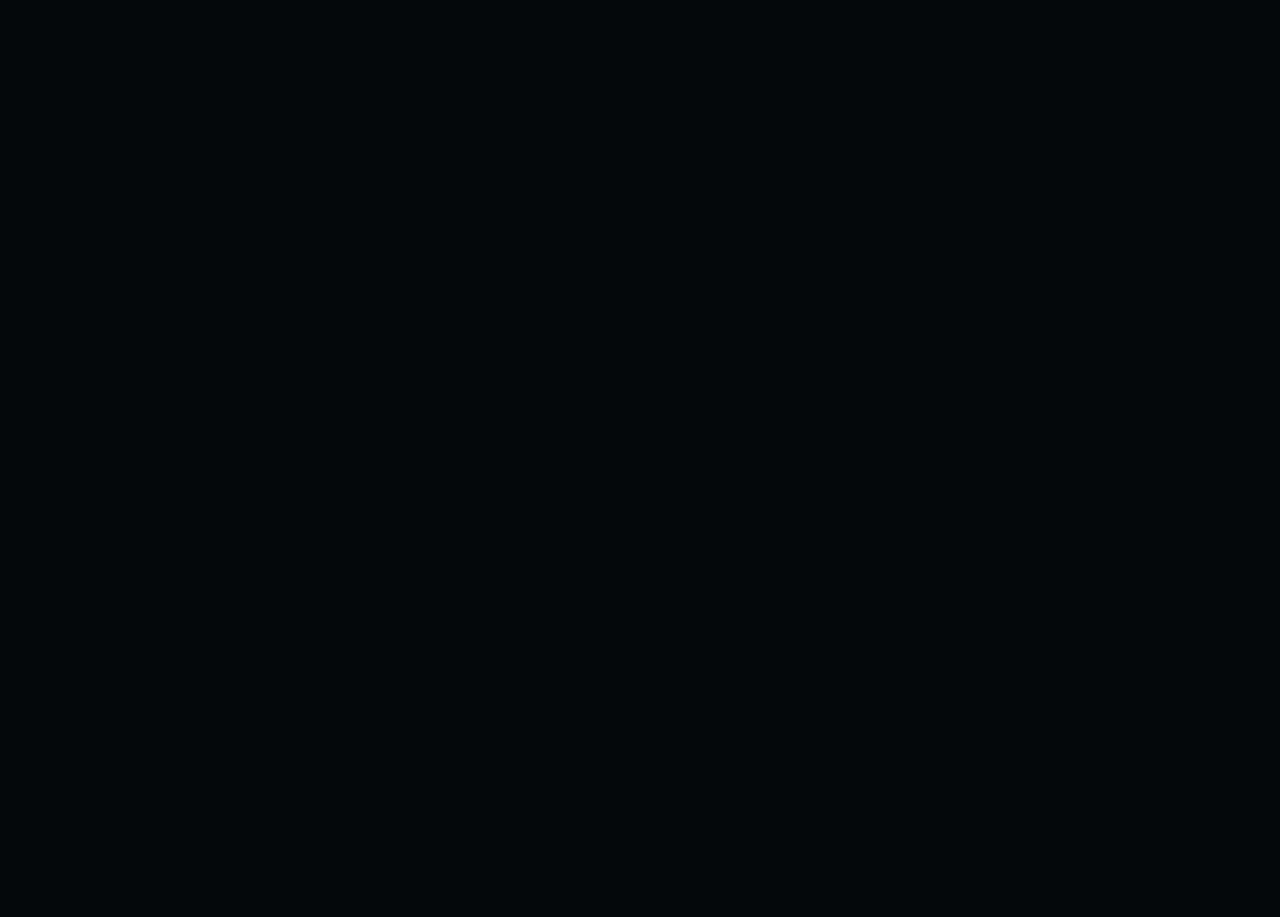
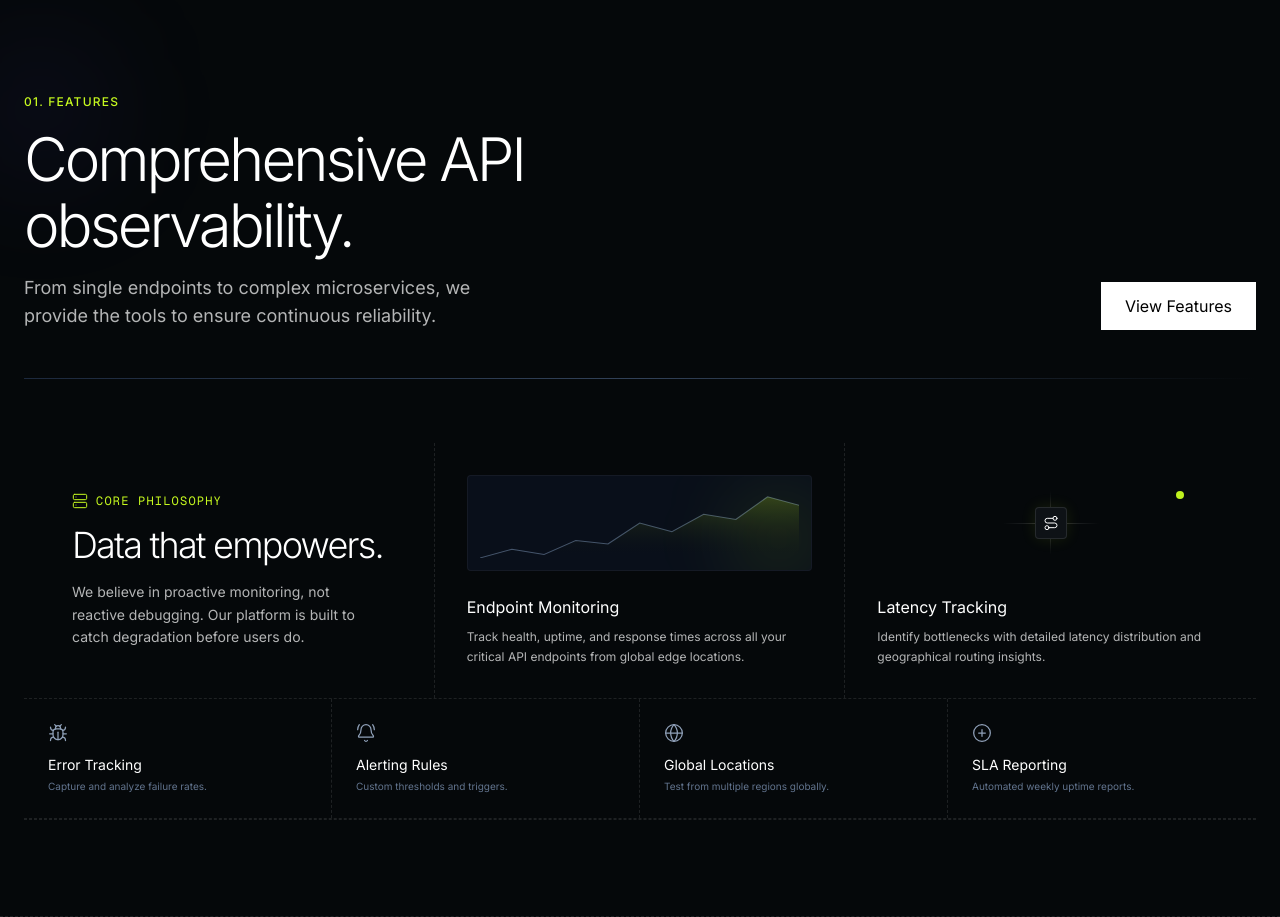
Before and after one commit to aakash-gupta02/Spectrix, a Next.js app in the folder frontend/: page / in a window 1280 px wide. Shown: the part 1028-1945 px from the top of the page. Before the commit the page ends 1026 px from the top, so only its background shows below. Built offline with nearby package versions, Linux system fonts and the light colour scheme.

Commit message:
add Features component and integrate into main page

```diff
--- a/frontend/src/app/page.js
+++ b/frontend/src/app/page.js
@@ -2,6 +2,7 @@ import React from "react";
 import Navbar from "@/components/landingPage/Navbar";
 import Hero from "@/components/landingPage/Hero";
 import Marquee from "@/components/landingPage/Marquee";
+import Features from "@/components/landingPage/Features";
 
 const page = () => {
   return (
@@ -9,6 +10,7 @@ const page = () => {
       <Navbar />
       <Hero />
       <Marquee />
+      <Features />
     </main>
   );
 };
--- /dev/null
+++ b/frontend/src/components/landingPage/Features.jsx
@@ -0,0 +1,155 @@
+import React from "react";
+import {
+  BellRing,
+  Bug,
+  CirclePlus,
+  Globe,
+  Route,
+  Server,
+} from "lucide-react";
+
+export default function Features() {
+  return (
+    <section className="border-b border-dashed border-white/10 bg-page py-24">
+      <div className="mx-auto max-w-7xl px-6">
+        <div className="relative mb-16">
+          <div className="absolute -left-12 -top-12 h-32 w-32 rounded-full bg-indigo-500/10 blur-3xl" />
+
+          <div className="relative z-10 flex flex-col gap-8 md:flex-row md:items-end md:justify-between">
+            <div className="max-w-2xl">
+              <div className="mb-4 flex items-center gap-3">
+                <span className="text-xs font-medium uppercase tracking-widest text-primary">
+                  01. Features
+                </span>
+              </div>
+
+              <h2 className="mb-4 text-4xl leading-[1.1] font-light tracking-tighter text-white md:text-5xl lg:text-6xl">
+                Comprehensive
+                <span> API observability.</span>
+              </h2>
+
+              <p className="max-w-md text-lg text-white/70">
+                From single endpoints to complex microservices, we provide the tools to ensure
+                continuous reliability.
+              </p>
+            </div>
+
+            <div className="flex flex-col items-center gap-4 sm:flex-row">
+              <button className="w-full bg-white px-6 py-3 text-center font-normal text-black transition-colors hover:bg-slate-200 sm:w-auto">
+                View Features
+              </button>
+            </div>
+          </div>
+
+          <div className="mt-12 h-px w-full bg-linear-to-r from-slate-800 via-slate-700 to-transparent" />
+        </div>
+
+        <section className="relative z-10 border-b border-dashed border-white/10 bg-page">
+          <div className="grid grid-cols-1 border-b border-dashed border-white/10 md:grid-cols-12">
+            <div className="col-span-12 flex flex-col justify-center border-b border-dashed border-white/10 p-8 md:col-span-4 md:border-b-0 md:border-r md:p-12">
+              <div className="mb-4 flex items-center gap-2">
+                <Server size={16} className="text-primary" strokeWidth={1.5} />
+                <span className="font-mono text-xs uppercase tracking-widest text-primary">
+                  Core Philosophy
+                </span>
+              </div>
+              <h3 className="mb-4 text-3xl font-light tracking-tighter text-white md:text-4xl">
+                Data that empowers.
+              </h3>
+              <p className="text-sm leading-relaxed text-white/70">
+                We believe in proactive monitoring, not reactive debugging. Our platform is built
+                to catch degradation before users do.
+              </p>
+            </div>
+
+            <div className="col-span-12 grid grid-cols-1 divide-y divide-dashed divide-white/10 sm:grid-cols-2 sm:divide-x sm:divide-y-0 md:col-span-8">
+              <div className="group relative overflow-hidden p-8 transition-colors hover:bg-white/2">
+                <div className="relative mb-6 flex h-24 w-full flex-col overflow-hidden rounded border border-white/5 bg-slate-900/50 p-3">
+                  <svg className="h-full w-full text-slate-600" viewBox="0 0 100 40" preserveAspectRatio="none">
+                    <path
+                      d="M0 40 L10 35 L20 38 L30 30 L40 32 L50 20 L60 25 L70 15 L80 18 L90 5 L100 10"
+                      fill="none"
+                      stroke="currentColor"
+                      strokeWidth="0.5"
+                    />
+                    <path
+                      d="M0 40 L10 35 L20 38 L30 30 L40 32 L50 20 L60 25 L70 15 L80 18 L90 5 L100 10 L100 40 L0 40"
+                      fill="url(#featureChartGradient)"
+                      opacity="0.2"
+                    />
+                    <defs>
+                      <linearGradient id="featureChartGradient" x1="0%" y1="0%" x2="0%" y2="100%">
+                        <stop offset="0%" stopColor="#c6f91f" stopOpacity="1" />
+                        <stop offset="100%" stopColor="#000000" stopOpacity="0" />
+                      </linearGradient>
+                    </defs>
+                  </svg>
+                  <div className="absolute -bottom-4 -right-4 h-24 w-24 rounded-full bg-primary/10 blur-2xl transition-colors group-hover:bg-primary/20" />
+                </div>
+                <h3 className="mb-2 flex items-center gap-2 font-normal text-white">
+                  Endpoint Monitoring
+                </h3>
+                <p className="text-xs leading-relaxed text-white/70">
+                  Track health, uptime, and response times across all your critical API endpoints
+                  from global edge locations.
+                </p>
+              </div>
+
+              <div className="group relative overflow-hidden p-8 transition-colors hover:bg-white/2">
+                <div className="mb-6 flex h-24 w-full items-center justify-center">
+                  <div className="relative flex h-full w-full items-center justify-center">
+                    <div className="absolute h-px w-24 bg-linear-to-r from-transparent via-white/20 to-transparent" />
+                    <div className="absolute h-16 w-px bg-linear-to-b from-transparent via-white/20 to-transparent" />
+                    <div className="relative z-10 flex h-8 w-8 items-center justify-center rounded border border-white/10 bg-surface-3 shadow-[0_0_15px_rgba(198,249,31,0.1)]">
+                      <Route size={16} className="text-white" strokeWidth={1.5} />
+                    </div>
+                    <div className="absolute right-10 top-4 h-2 w-2 animate-pulse rounded-full bg-primary" />
+                  </div>
+                </div>
+                <h3 className="mb-2 flex items-center gap-2 font-normal text-white">Latency Tracking</h3>
+                <p className="text-xs leading-relaxed text-white/70">
+                  Identify bottlenecks with detailed latency distribution and geographical routing
+                  insights.
+                </p>
+              </div>
+            </div>
+          </div>
+
+          <div className="grid grid-cols-1 border-b border-dashed border-white/10 divide-dashed divide-white/10 sm:grid-cols-2 sm:divide-x md:grid-cols-4">
+            <div className="group flex flex-col gap-3 p-6 transition-colors hover:bg-white/2">
+              <Bug size={20} className="text-slate-400 transition-colors group-hover:text-primary" strokeWidth={1.5} />
+              <div>
+                <h4 className="text-sm font-normal text-white">Error Tracking</h4>
+                <p className="mt-1 text-[10px] text-slate-500">Capture and analyze failure rates.</p>
+              </div>
+            </div>
+
+            <div className="group flex flex-col gap-3 p-6 transition-colors hover:bg-white/2">
+              <BellRing size={20} className="text-slate-400 transition-colors group-hover:text-primary" strokeWidth={1.5} />
+              <div>
+                <h4 className="text-sm font-normal text-white">Alerting Rules</h4>
+                <p className="mt-1 text-[10px] text-slate-500">Custom thresholds and triggers.</p>
+              </div>
+            </div>
+
+            <div className="group flex flex-col gap-3 p-6 transition-colors hover:bg-white/2">
+              <Globe size={20} className="text-slate-400 transition-colors group-hover:text-primary" strokeWidth={1.5} />
+              <div>
+                <h4 className="text-sm font-normal text-white">Global Locations</h4>
+                <p className="mt-1 text-[10px] text-slate-500">Test from multiple regions globally.</p>
+              </div>
+            </div>
+
+            <div className="group flex flex-col gap-3 p-6 transition-colors hover:bg-white/2">
+              <CirclePlus size={20} className="text-slate-400 transition-colors group-hover:text-primary" strokeWidth={1.5} />
+              <div>
+                <h4 className="text-sm font-normal text-white">SLA Reporting</h4>
+                <p className="mt-1 text-[10px] text-slate-500">Automated weekly uptime reports.</p>
+              </div>
+            </div>
+          </div>
+        </section>
+      </div>
+    </section>
+  );
+}
```
